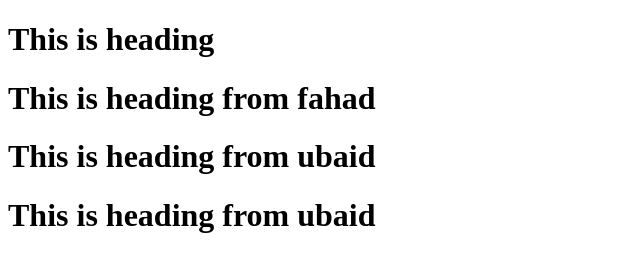
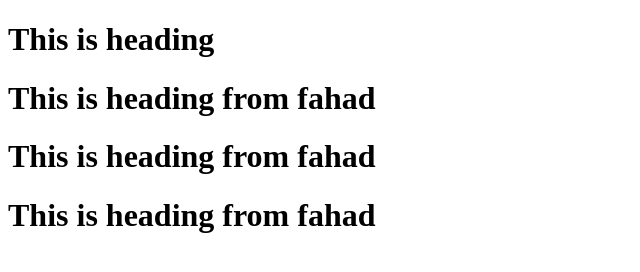
Before and after one commit to ubaid0409/Group-Work, a plain HTML site: page index.html in a window 1280 px wide. Shown: the full height of the page, 0-640 px from the left. Drawn offline with Linux system fonts and the light colour scheme.

Commit message:
add my names

```diff
--- a/index.html
+++ b/index.html
@@ -8,8 +8,8 @@
 <body>
     <h1>This is heading</h1>
     <h1>This is heading from fahad </h1>
-    <h1>This is heading from ubaid </h1>
-    <h1>This is heading from ubaid </h1>
+    <h1>This is heading from fahad </h1>
+    <h1>This is heading from fahad </h1>
 
 </body>
 </html>
```
